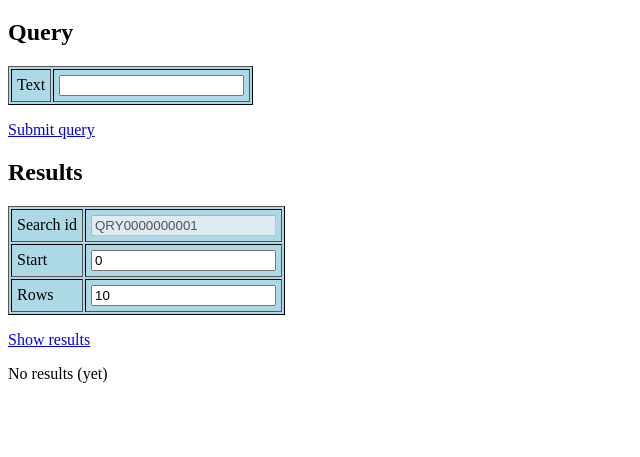
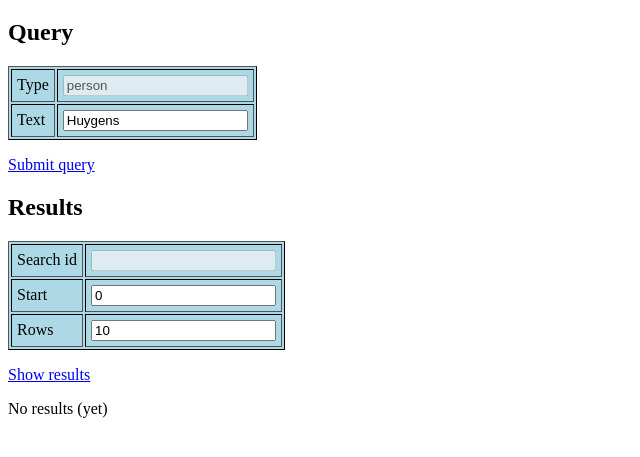
Before and after one commit to HuygensING/timbuctoo, a plain HTML site: page website/search.html in a window 1280 px wide. Shown: the part 61-518 px from the top of the page, without its empty margins (0-640 px from the left). Drawn offline with nearby package versions, Linux system fonts and the light colour scheme.

Commit message:
Minor update search page

```diff
--- a/website/search.html
+++ b/website/search.html
@@ -13,6 +13,10 @@
 
 <h2>Query</h2>
 <table>
+<tr>
+  <td>Type</td>
+  <td><input name="" type="text" id="searchtype" disabled="disabled"/></td>
+</tr>
 <tr>
   <td>Text</td>
   <td><input name="" type="text" id="searchtext"/></td>
@@ -82,7 +86,9 @@
   }
 
   $(document).ready(function() {
-    $('#searchid').val('QRY0000000001');
+    $('#searchtype').val('person');
+    $('#searchtext').val('Huygens');
+    $('#searchid').val('');
     $('#results').html('No results (yet)');
   });
 </script>
```
